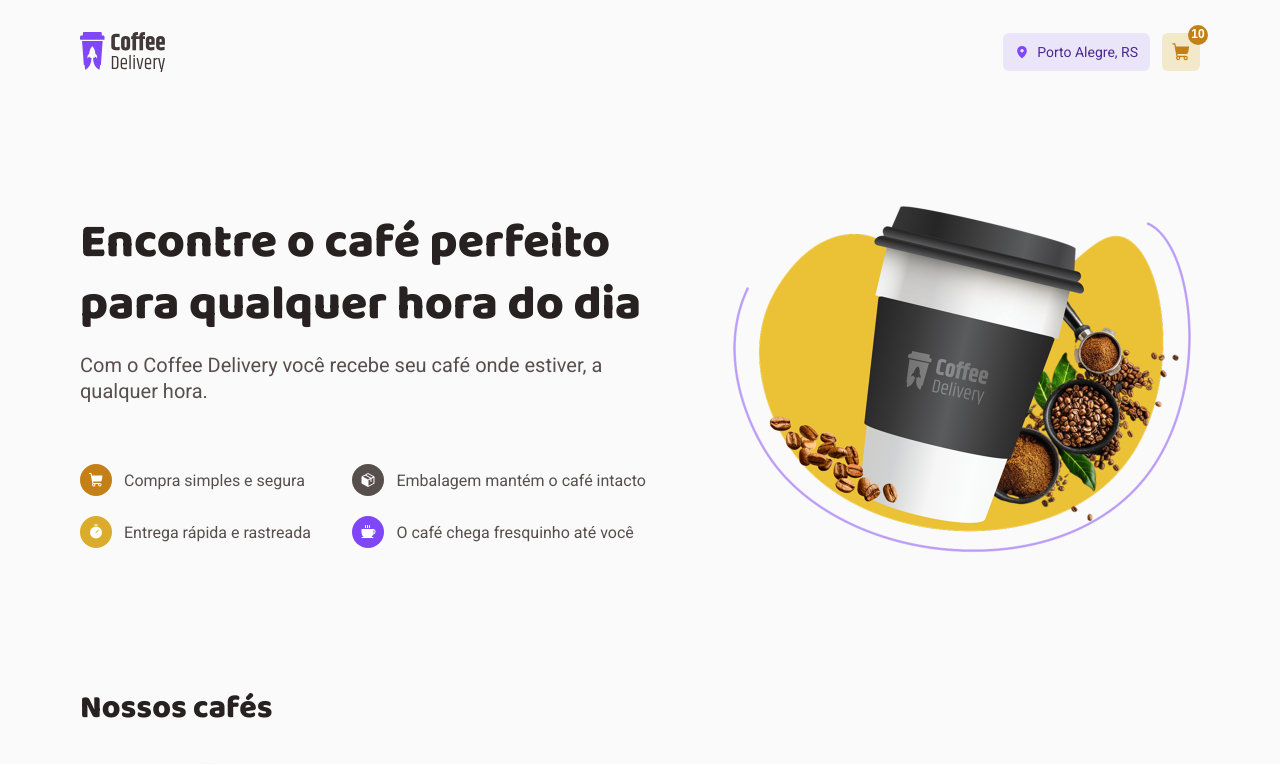
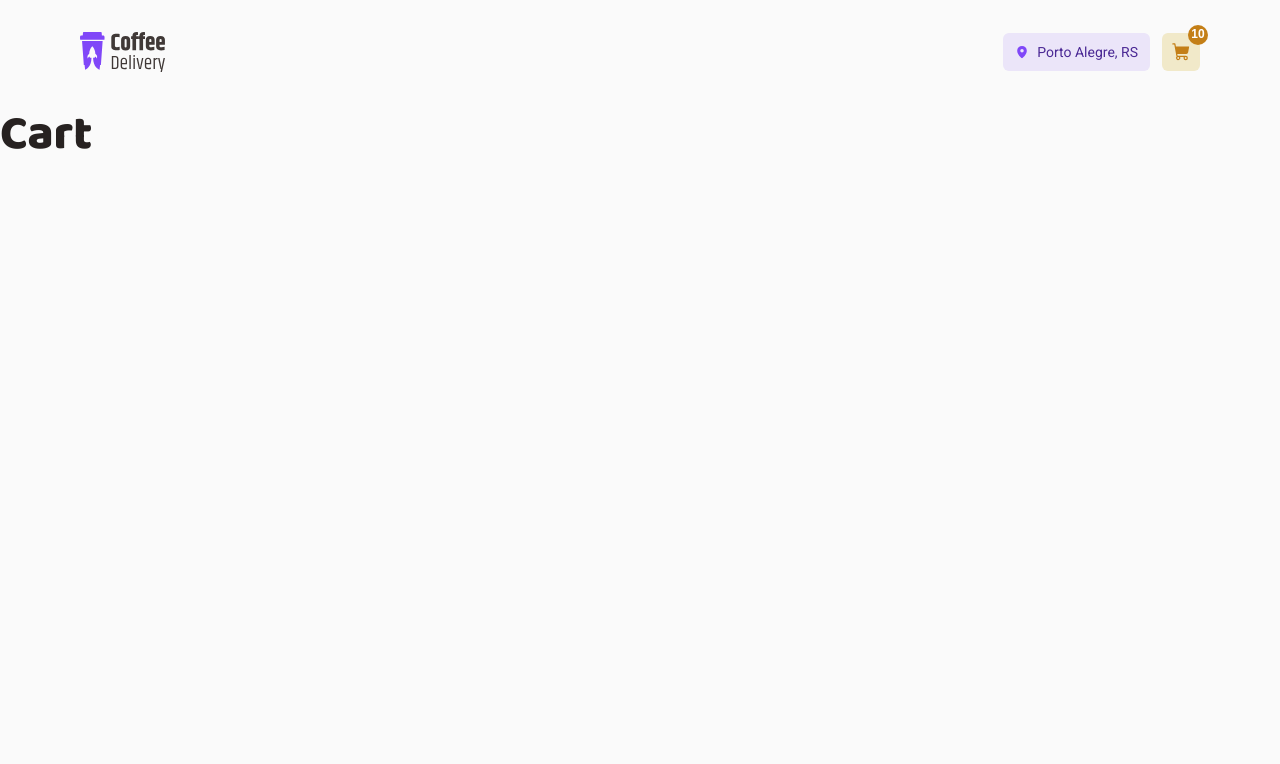
Before and after one commit to sollyworks/coffeedelivery, a React (Vite) app: page /cart in a window 1280 px wide. Shown: the top 764 px of the page. Built offline with nearby package versions, Linux system fonts and the light colour scheme.

Commit message:
Criação das Rotas / e Cart com React Router Dom

```diff
--- a/package.json
+++ b/package.json
@@ -12,7 +12,8 @@
   "dependencies": {
     "@phosphor-icons/react": "^2.1.7",
     "react": "^19.0.0",
-    "react-dom": "^19.0.0"
+    "react-dom": "^19.0.0",
+    "react-router-dom": "^7.3.0"
   },
   "devDependencies": {
     "@eslint/js": "^9.21.0",
--- a/src/App.tsx
+++ b/src/App.tsx
@@ -1,13 +1,14 @@
 import "./App.css";
-import { Home } from "./pages/Home";
+import { PagesRoute } from "./Routes/PagesRoute";
 import { Header } from "./components/Header";
+import { BrowserRouter } from "react-router-dom";
 
 function App() {
   return (
-    <>
+    <BrowserRouter>
       <Header />
-      <Home />
-    </>
+      <PagesRoute />
+    </BrowserRouter>
   );
 }
 
--- /dev/null
+++ b/src/Routes/PagesRoute.tsx
@@ -0,0 +1,12 @@
+import { Routes, Route } from "react-router-dom";
+import { Home } from "../pages/Home";
+import { Cart } from "../pages/Cart";
+
+export function PagesRoute() {
+  return (
+    <Routes>
+      <Route path="/" element={<Home />} />
+      <Route path="/cart" element={<Cart />} />
+    </Routes>
+  );
+}
--- a/src/components/Header/index.tsx
+++ b/src/components/Header/index.tsx
@@ -2,19 +2,24 @@ import coffeeDelivery from "../../assets/coffedelivery-logo.svg";
 import { CartButton } from "../CartButton";
 import styles from "./index.module.css";
 import { MapPin } from "@phosphor-icons/react";
+import { NavLink } from "react-router-dom";
 
 export function Header() {
   return (
     <div className="container">
       <header className={`${styles.header} flexContainer`}>
         <div>
-          <img src={coffeeDelivery} alt="" />
+          <NavLink to="/">
+            <img src={coffeeDelivery} alt="" />
+          </NavLink>
         </div>
         <div className={styles.actions}>
           <span className={styles.location}>
             <MapPin weight="fill" color="var(--purple)" /> Porto Alegre, RS
           </span>
-          <CartButton variant="header" />
+          <NavLink to="/cart">
+            <CartButton variant="header" />
+          </NavLink>
         </div>
       </header>
     </div>
--- /dev/null
+++ b/src/pages/Cart/index.tsx
@@ -0,0 +1,7 @@
+export function Cart() {
+  return (
+    <div>
+      <h1>Cart</h1>
+    </div>
+  );
+}
```
Also changed, not shown: src/pages/Cart/index.module.css (added), 1 other file (tests, documents, lock files or other folders).
